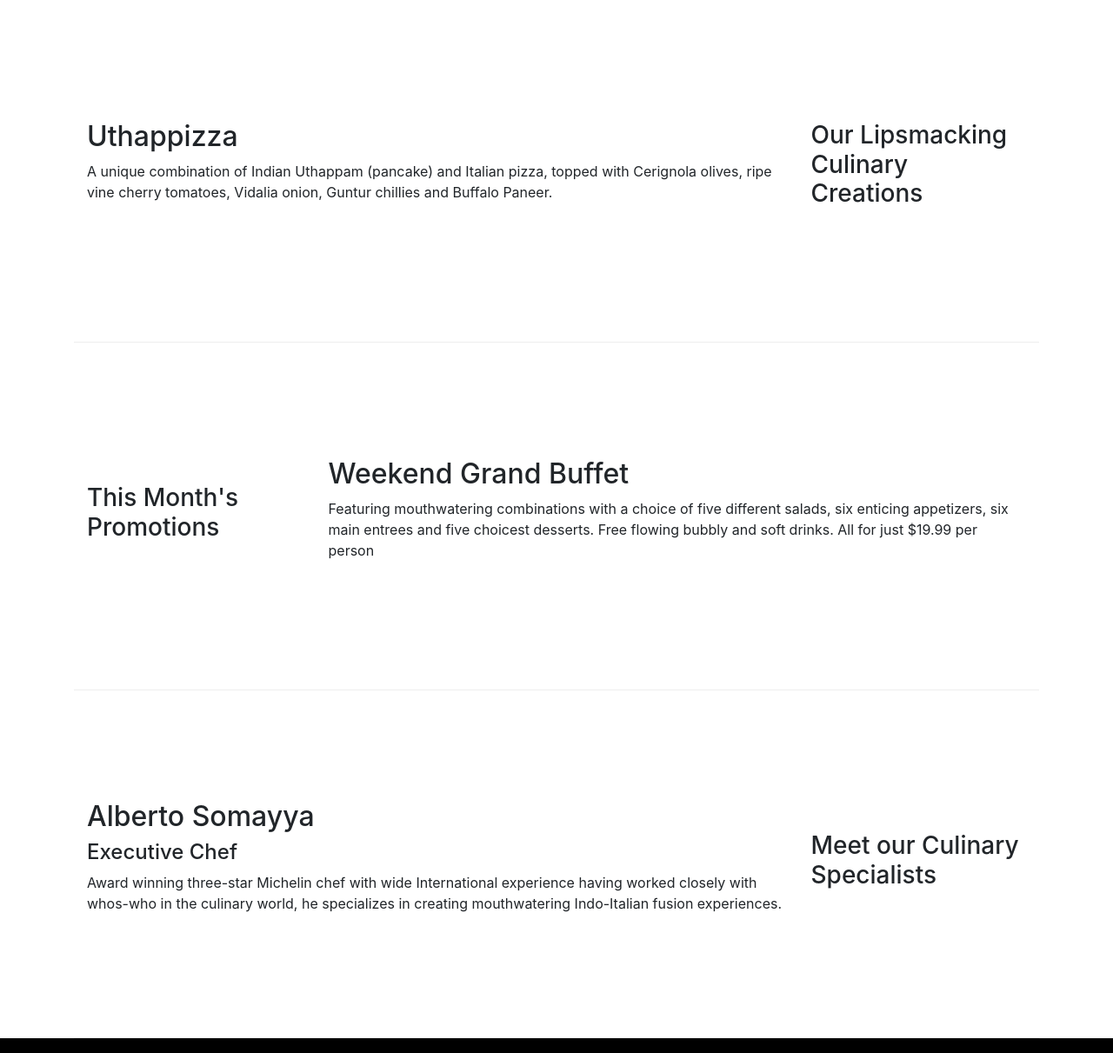
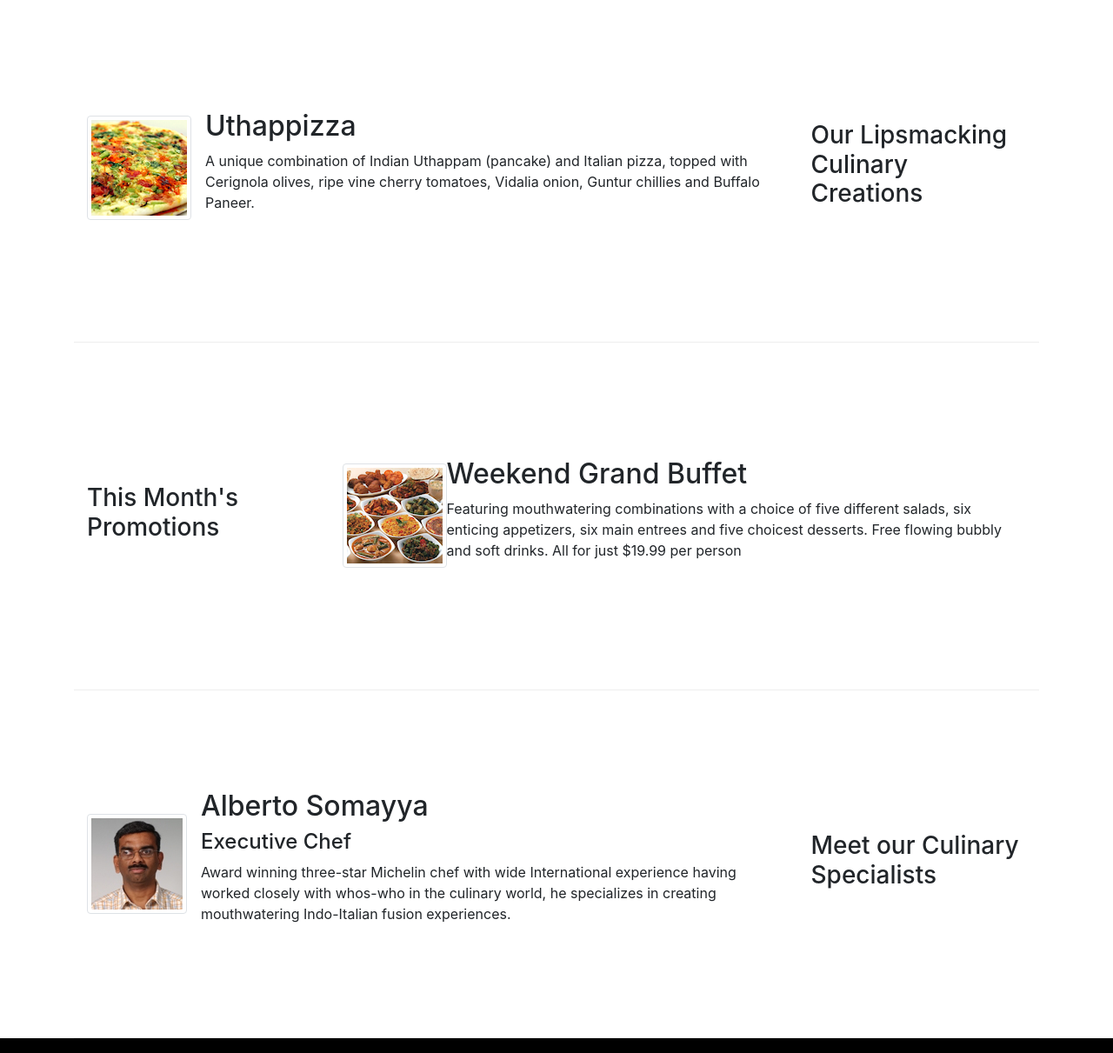
Before and after one commit to tejasdahad/Bootstrap, a website: page index.html in a window 1280 px wide. Shown: the part 340-1551 px from the top of the page at 87% size. Drawn offline with nearby package versions, Linux system fonts and the light colour scheme.

Commit message:
Images and Media

```diff
--- a/index.html
+++ b/index.html
@@ -23,7 +23,7 @@
 
                 </span>
             </button>
-            <a class="navbar-brand mr-auto" href="#">Ristorante Con Fusion</a>
+            <a class="navbar-brand mr-auto" href="#"><img src="img/logo.png" height="30" width="41"></a>
             <div class="collapse navbar-collapse" id="Navbar">
                 <ul class="navbar-nav mr-auto">
                     <li class="nav-item active"><a class="nav-link" href="#"><span class="fa fa-home fa-lg"></span> Home</a></li>
@@ -43,6 +43,7 @@
                     <p>We take inspiration from the World's best cuisines, and create a unique fusion experience. Our lipsmacking creations will tickle your culinary senses!</p>
                 </div>
                 <div class="col-12 col-sm">
+                    <img src="img/logo.png" class="img-fluid">
                 </div>
             </div>
         </div>
@@ -54,8 +55,14 @@
                 <h3>Our Lipsmacking Culinary Creations</h3>
             </div>
             <div class="col col-sm order-sm-first col-md">
+                <div class="media">
+                    <img class="d-flex mr-3 img-thumbnail align-self-center"
+                         src="img/uthappizza.png" alt="uthapizza" />
+                    <div class="media-body">
                         <h2>Uthappizza</h2>
                         <p>A unique combination of Indian Uthappam (pancake) and Italian pizza, topped with Cerignola olives, ripe vine cherry tomatoes, Vidalia onion, Guntur chillies and Buffalo Paneer.</p>
+                    </div>
+                </div>
             </div>
         </div>
 
@@ -65,8 +72,14 @@
                 <h3>This Month's Promotions</h3>
             </div>
             <div class="col col-sm col-md">
+                <div class="media">
+                    <img class="d-flex ml-3 img-thumbnail align-self-center"
+                         src="img/buffet.png" alt="buffet" />
+                    <div class="media-body">
                         <h2>Weekend Grand Buffet</h2>
                         <p>Featuring mouthwatering combinations with a choice of five different salads, six enticing appetizers, six main entrees and five choicest desserts. Free flowing bubbly and soft drinks. All for just $19.99 per person </p>
+                    </div>
+                </div>
             </div>
         </div>
 
@@ -75,9 +88,15 @@
                 <h3>Meet our Culinary Specialists</h3>
             </div>
             <div class="col col-sm order-sm-first col-md">
+                <div class="media">
+                    <img class="d-flex mr-3 img-thumbnail align-self-center"
+                         src="img/alberto.png" alt="alberto" />
+                    <div class="media-body">
                         <h2>Alberto Somayya</h2>
                         <h4>Executive Chef</h4>
                         <p>Award winning three-star Michelin chef with wide International experience having worked closely with whos-who in the culinary world, he specializes in creating mouthwatering Indo-Italian fusion experiences. </p>
+                    </div>
+                </div>
             </div>
         </div>
     </div>
```
Also changed, not shown: aboutus.html (+2 -1 lines), contactus.html (+2 -1 lines), img/alberto.png (added), img/buffet.png (added), img/logo.png (added), img/uthappizza.png (added), 1 other file. Lines whose indentation alone changed are shown as unchanged.
